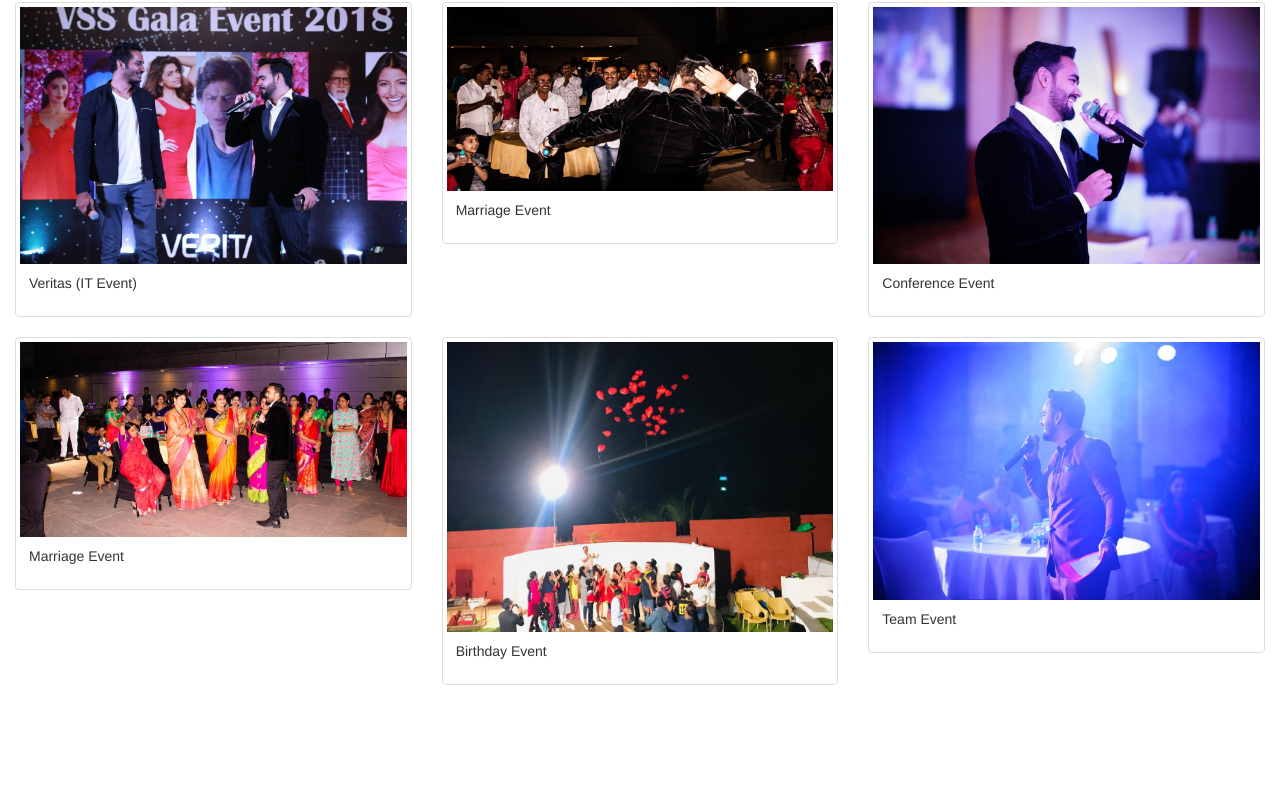
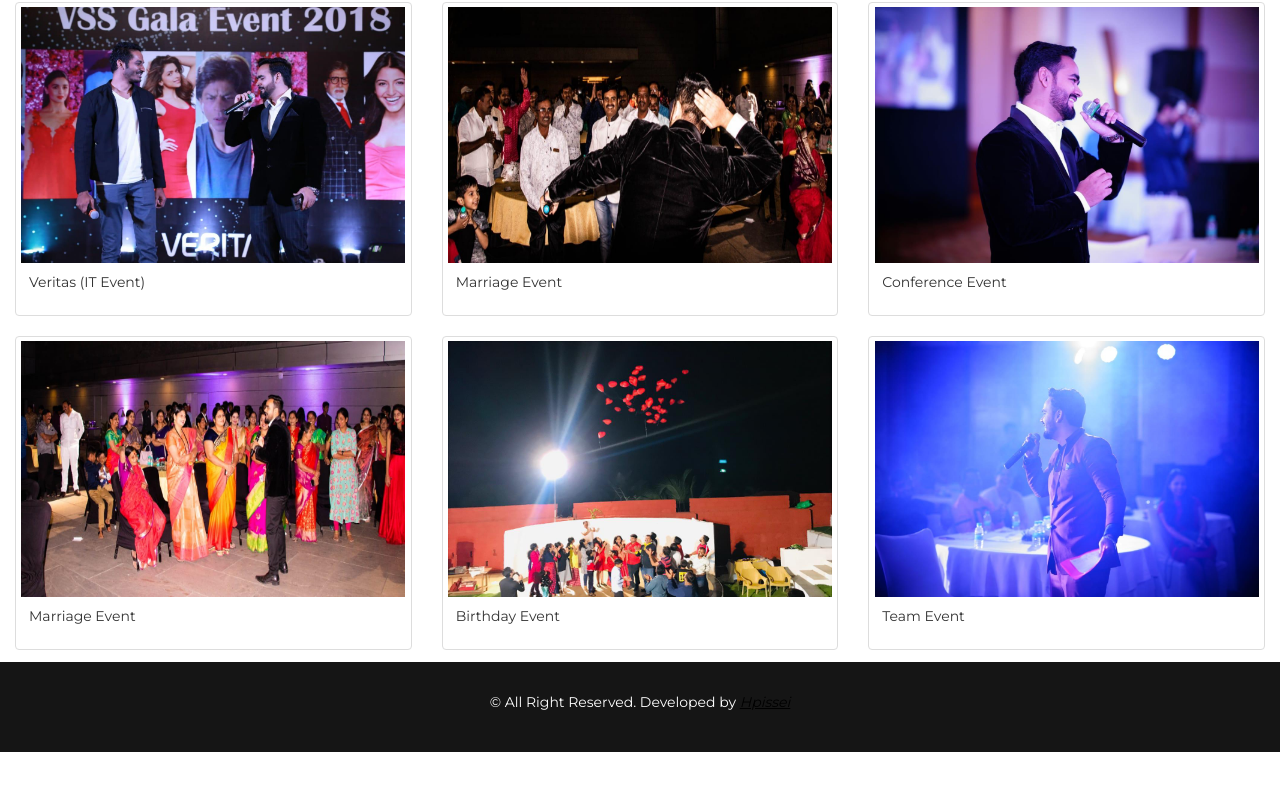
Before and after one commit to hpissei/c3events, a plain HTML site: page events.html in a window 1280 px wide. Shown: the part 108-907 px from the top of the page. Drawn offline with nearby package versions, Linux system fonts and the light colour scheme.

Commit message:
css fix for footer

```diff
--- a/events.html
+++ b/events.html
@@ -119,6 +119,8 @@
       height : 30vw !important;
     } */
   </style>
+    <link href="style/style.css" rel="stylesheet" />
+
   <link href="https://fonts.googleapis.com/css?family=Montserrat" rel="stylesheet" />
 </head>
 
```
Also changed, not shown: contact.html (+2 -0 lines).
